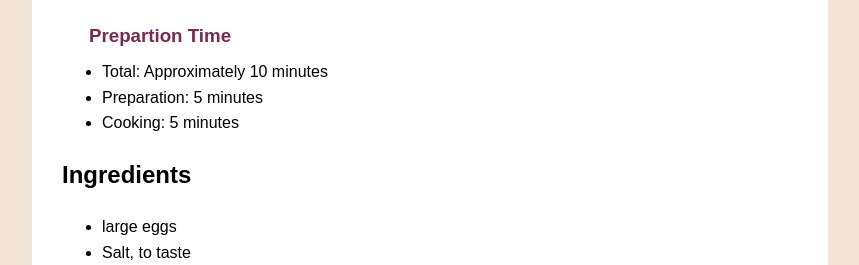
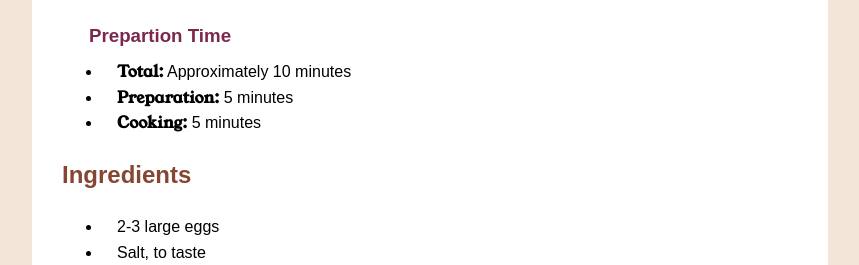
Before and after one commit to SHURKEAN/Omelette-Recipe, a plain HTML site: page index.html in a window 1280 px wide. Shown: the part 535-800 px from the top of the page, without its empty margins (210-1069 px from the left). Drawn offline with Linux system fonts and the light colour scheme.

Commit message:
initial commit

```diff
--- a/index.html
+++ b/index.html
@@ -8,10 +8,9 @@
   <link rel = "stylesheet" href="style.css">
   <title>Frontend Mentor | Recipe page</title>
 
-  <!-- Feel free to remove these styles or customise in your own stylesheet 👍 -->
-  <style>
-
-  </style>
+  <link rel="preconnect" href="https://fonts.googleapis.com">
+  <link rel="preconnect" href="https://fonts.gstatic.com" crossorigin>
+  <link href="https://fonts.googleapis.com/css2?family=Young+Serif&display=swap" rel="stylesheet">
 </head>
 <body>
 
@@ -26,16 +25,16 @@
       <div class = "prepar">
           <h3>Prepartion Time</h3>
           <ul>
-            <li>Total: Approximately 10 minutes</li>
-            <li>Preparation: 5 minutes</li>
-            <li>Cooking: 5 minutes</li>
+            <li><b>Total:</b> Approximately 10 minutes</li>
+            <li><b>Preparation:</b> 5 minutes</li>
+            <li><b>Cooking:</b> 5 minutes</li>
           </ul>
       </div>
 
       <div class="Ingre">
         <h2>Ingredients</h2>
         <ul>
-          <li><span>large eggs</span></li>
+          <li><span>2-3 large eggs</span></li>
           <li><span>Salt, to taste</span></li>
           <li><span>Pepper, to taste</span></li>
           <li><span>1 tablespoon of butter or oil</span></li>
--- a/style.css
+++ b/style.css
@@ -13,6 +13,8 @@ body{
     gap: 2rem;
     line-height: 1.6;
 }
+
+/* Container */
 .container{
     background-color: white;
     width: 46em;
@@ -31,6 +33,9 @@ body{
     margin-top: 1.8rem;
     letter-spacing: 0.2rem;
 }
+
+
+/* Preparation */
 .prepar h3{
     margin-top: 1rem;
     margin-bottom: 1rem;
@@ -40,3 +45,18 @@ body{
     font-weight: bold;
     color: hsl(332, 51%, 32%);
 }
+.prepar ul li{
+    padding-left: 15px;
+}
+.prepar ul li b{
+    font-family: 'Young Serif', serif;
+}
+
+
+/* Ingredients */
+.Ingre h2{
+    color: hsl(14, 45%, 36%);
+}
+.Ingre ul li{
+    padding-left: 15px;
+}
```
